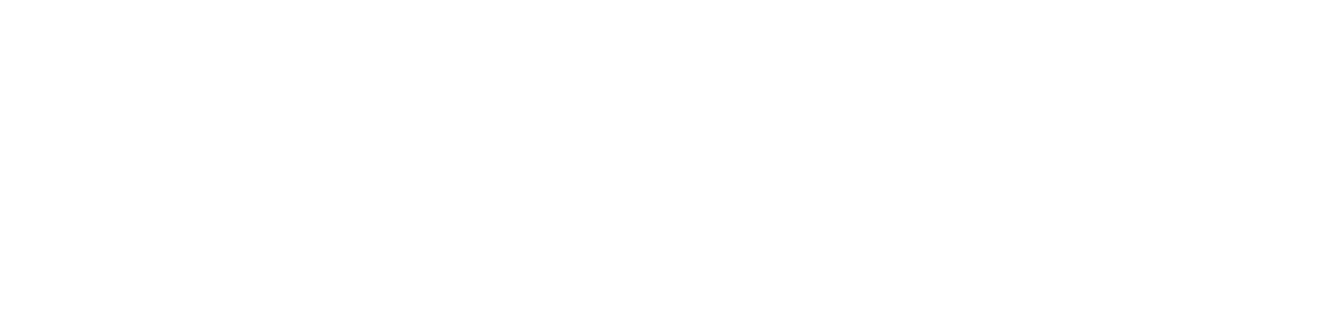
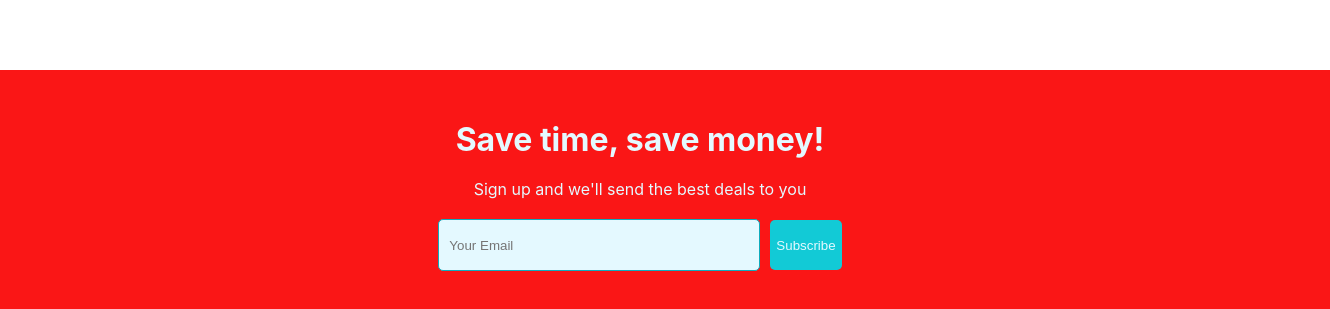
Before and after one commit to Blueprint-Avenue/journiez, a React (Create React App) app: page / in a window 1280 px wide. Shown: the part 1442-1751 px from the top of the page, 1330 px wide, since content can reach past the window. Before the commit the page ends 1432 px from the top, so only its background shows below. Built offline with nearby package versions, Linux system fonts and the light colour scheme.

Commit message:
completed subscribe/mail component

```diff
--- /dev/null
+++ b/src/components/mailList/MailList.js
@@ -0,0 +1,16 @@
+import "./mailList.css";
+
+export const MailList = () => {
+	return (
+		<div className="mail">
+			<h1 className="mail_Title">Save time, save money!</h1>
+			<span className="mail__description">
+				Sign up and we'll send the best deals to you
+			</span>
+			<div className="mail__InputContainer">
+				<input type="text" placeholder="Your Email" />
+				<button>Subscribe</button>
+			</div>
+		</div>
+	);
+};
--- /dev/null
+++ b/src/components/mailList/mailList.css
@@ -0,0 +1,34 @@
+.mail{
+    width: 100%;
+    margin-top: 50px;
+    background-color: #FA1616;
+    color: #E4F9FF;
+    display: flex;
+    flex-direction: column;
+    align-items: center;
+    gap: 20px;
+    padding: 50px;
+}
+
+.mail__InputContainer>input{
+    width: 300px;
+    height: 30px;
+    padding: 10px;
+    border: 1px solid #0FABBC;
+    outline: none;
+    background-color: #E4F9FF;
+    margin-right: 10px;
+    border-radius: 5px;
+}
+
+
+.mail__InputContainer>button{
+    height: 50px;
+    background-color: #12CAD6;
+    color: #E4F9FF;
+    border-radius: 5px;
+    font-weight: 500;
+    border: none;
+    cursor: pointer;
+
+}
--- a/src/pages/home/Home.js
+++ b/src/pages/home/Home.js
@@ -4,6 +4,7 @@
 import {Featured} from "../../components/featured/Featured";
 import {PropertyList} from "../../components/propertyList/PropertyList";
 import {FeaturedProperties} from "../../components/featuredProperties/FeaturedProperties";
+import {MailList} from "../../components/mailList/MailList";
 
 export const Home = () => {
 	return (
@@ -16,6 +17,7 @@
 				<PropertyList />
 				<h1 className="home__Title">Homes guests love</h1>
 				<FeaturedProperties />
+				<MailList />
 			</div>
 		</div>
 	);
```
